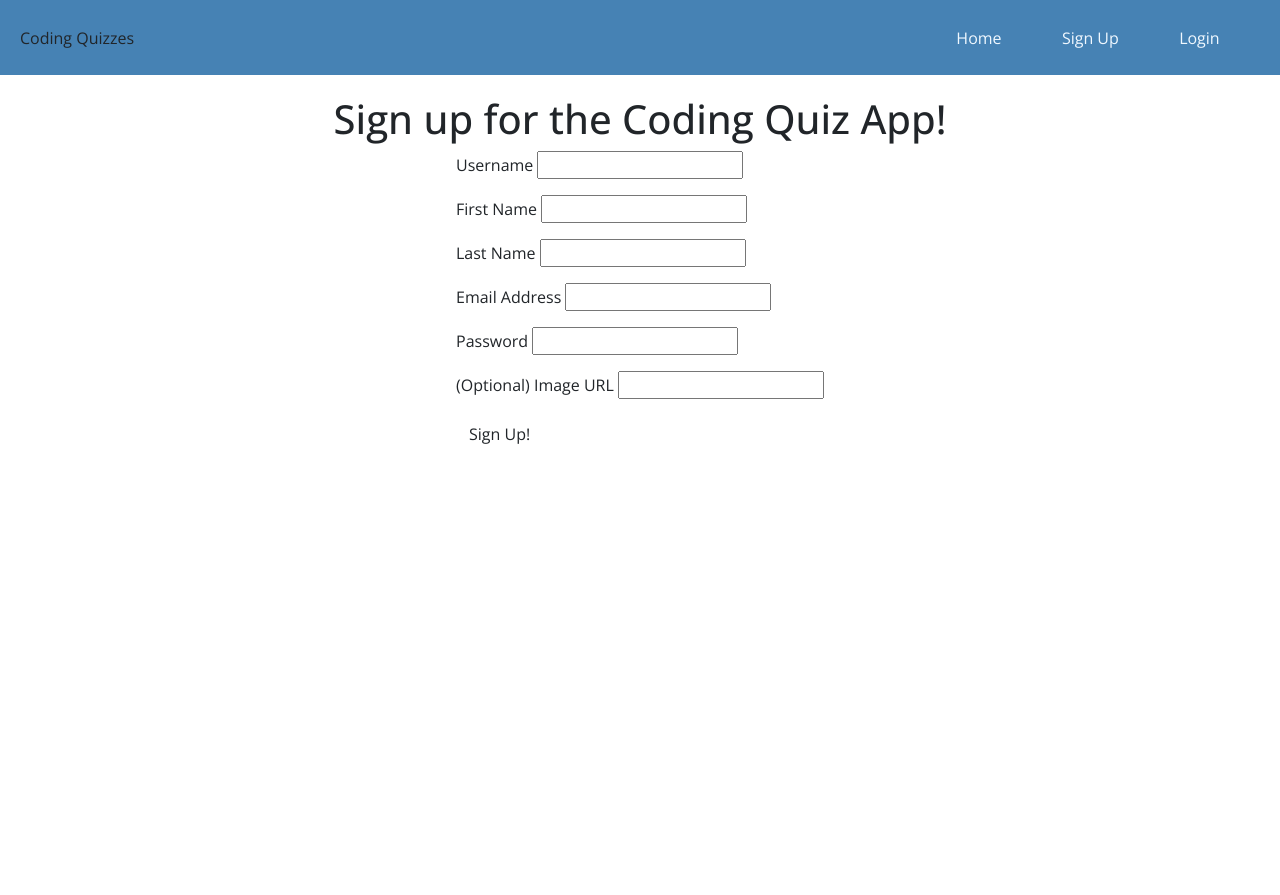
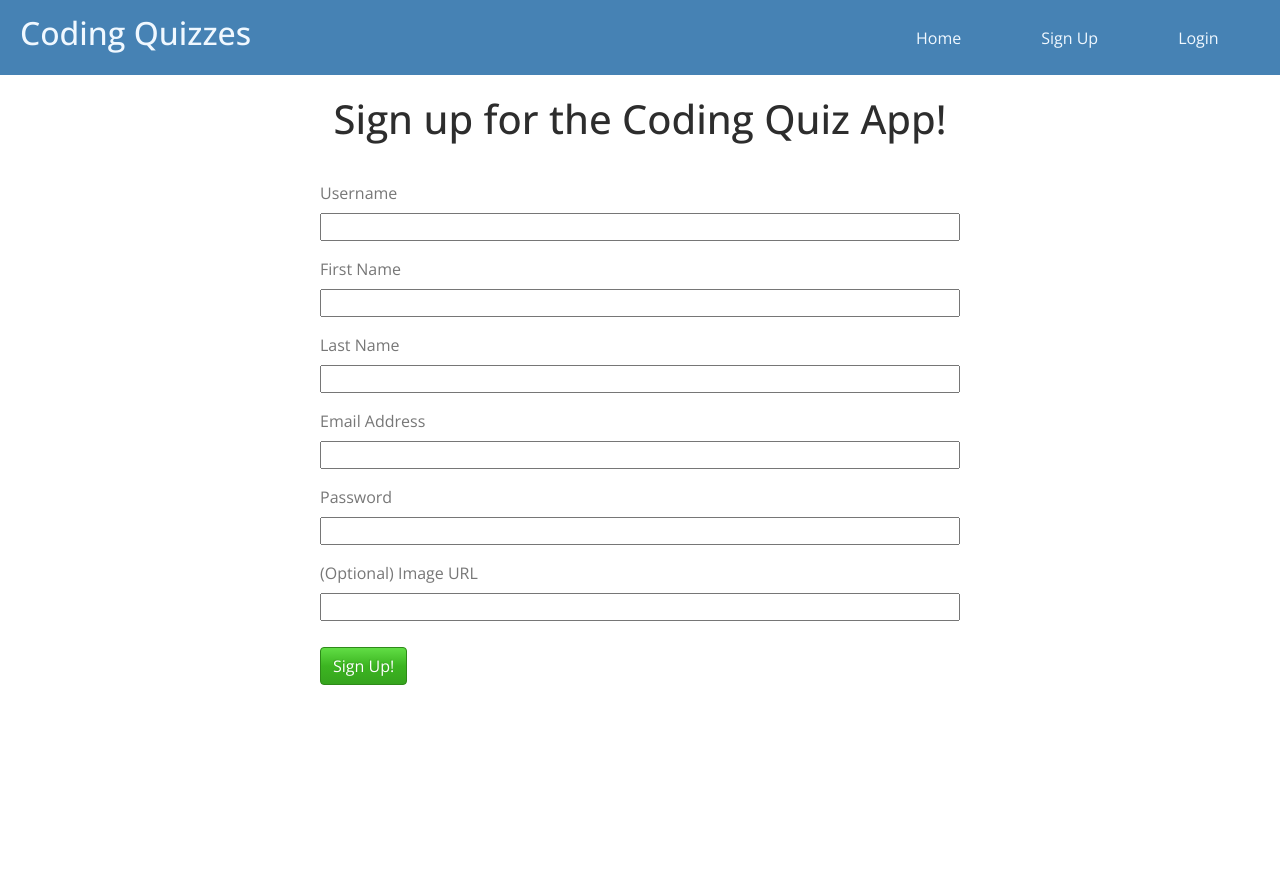
Before and after one commit to rnbrietzke10/coding-quiz-app, a Flask app: page /signup in a window 1280 px wide. Before the commit the page ends 444 px from the top, so only its background shows below. Run offline with Flask 2, Linux system fonts and the light colour scheme; some libraries are stand-ins or nearby versions.

Commit message:
update styling for navbar and buttons, add route for getting questions from the Quiz API

```diff
--- a/app.py
+++ b/app.py
@@ -1,9 +1,13 @@
 import os
+import json
+from os import environ
+import requests
 from flask import Flask, render_template, redirect, session, flash, g
 from sqlalchemy.exc import IntegrityError
 from flask_debugtoolbar import DebugToolbarExtension
 from models import connect_db, db, User
 from forms import SignUpForm, LoginForm
+
 
 app = Flask(__name__)
 
@@ -16,6 +20,7 @@ debug = DebugToolbarExtension(app)
 
 connect_db(app)
 
+API_KEY = environ.get('API_KEY')
 
 # Check if user in session
 @app.before_request
@@ -119,7 +124,7 @@ def user_home_page(id):
 
 @app.route('/users/dashboard/<int:id>')
 def user_dashboard(id):
-    """Route user to dashboard if logged in user is authenticated.
+    """Route user to dashboard if logged-in user is authenticated.
     If the user is not logged or trying to get to another user's dashboard redirect them to the home page
     """
     user = User.query.get_or_404(id)
@@ -127,3 +132,20 @@ def user_dashboard(id):
         return render_template("user_homepage.html", user=user)
 
     return redirect("/")
+
+
+@app.route('/quiz')
+def quiz_page():
+    """Get random quiz questions
+    res.content returns a byte string and then is converted into a python dictionary using json.loads()
+    """
+    headers = {
+        'X-Api-Key': API_KEY,
+    }
+    res = requests.get('https://quizapi.io/api/v1/questions', headers=headers)
+
+    res_json = res.content
+    print(type(res.content))
+    data = json.loads(res_json)
+
+    return render_template('quiz.html', data=data)
--- a/requirements.txt
+++ b/requirements.txt
@@ -1,17 +1,23 @@
 bcrypt==3.2.2
 blinker==1.5
+certifi==2022.6.15
 cffi==1.15.1
+charset-normalizer==2.1.0
 click==8.1.3
 Flask==2.1.3
 Flask-Bcrypt==1.0.1
 Flask-DebugToolbar==0.13.1
 Flask-SQLAlchemy==2.5.1
 Flask-WTF==1.0.1
+idna==3.3
 itsdangerous==2.1.2
 Jinja2==3.1.2
 MarkupSafe==2.1.1
+psycopg2-binary==2.9.3
 pycparser==2.21
 python-dotenv==0.20.0
+requests==2.28.1
 SQLAlchemy==1.4.39
+urllib3==1.26.11
 Werkzeug==2.2.0
 WTForms==3.0.1
--- a/static/app.css
+++ b/static/app.css
@@ -12,12 +12,14 @@
 }
 
 .content {
+    height: 100%;
     margin-top: 20px;
     display: flex;
     align-items: center;
     flex-direction: column;
 }
 
+/******************* Nav bar styling *******************/
 .outer-nav-container {
     display: flex;
     justify-content: space-between;
@@ -29,27 +31,57 @@
 .nav-heading-container {
     margin-left: 20px;
 }
+.nav-heading-container h2{
+    color: aliceblue;
+}
 
 .nav-links-container {
     display: flex;
     min-width: 30%;
-    justify-content: space-evenly;
     align-items: center;
 }
 
 .nav-links {
     text-decoration: none;
     color: aliceblue;
+    margin-right: 40px;
+    padding: 10px 20px;
+    border-radius: 10px;
+    transition: 0.5s;
 
 }
+
+.nav-links:hover {
+    background-color: aliceblue;
+    color: steelblue;
+    transition: 0.5s;
+    text-decoration: none;
+
+
+}
+
 
 #nav-profile-image {
     height: 50px;
     width: 50px;
 }
 
+/******************* Form Styling *******************/
+form {
+    margin-top: 30px;
+    width: 50%;
+}
 
-/*User profile styling*/
+.input-container{
+    display: flex;
+    flex-direction: column;
+}
+
+.btn {
+    margin-top: 10px;
+}
+
+/******************* User profile styling *******************/
 .user-profile-heading {
     margin-top: 20px;
     padding: 10px;
--- a/templates/_form.html
+++ b/templates/_form.html
@@ -1,6 +1,6 @@
 {{ form.hidden_tag()}} {% for field in form if field.widget.input_type !=
 'hidden' %}
-<p>
+<p class="input-container">
   {{ field.label }} {{field(class_="form-field")}} {% for error in field.errors
   %}
   <span class="form-error-msg">{{ error }}</span>
--- a/templates/base.html
+++ b/templates/base.html
@@ -4,10 +4,8 @@
     <meta charset="UTF-8"/>
     <meta http-equiv="X-UA-Compatible" content="IE=edge"/>
     <meta name="viewport" content="width=device-width, initial-scale=1.0"/>
-    <link
-            rel="stylesheet"
-            href="https://unpkg.com/bootstrap/dist/css/bootstrap.css"
-    />
+    <link rel="stylesheet" href="https://cdn.jsdelivr.net/npm/bootswatch@4.5.2/dist/spacelab/bootstrap.min.css"
+          integrity="sha384-F1AY0h4TrtJ8OCUQYOzhcFzUTxSOxuaaJ4BeagvyQL8N9mE4hrXjdDsNx249NpEc" crossorigin="anonymous">
     <script src="https://unpkg.com/jquery"></script>
     <script src="https://unpkg.com/popper"></script>
     <script src="https://unpkg.com/bootstrap"></script>
@@ -21,7 +19,9 @@
 <body>
 <div class="wrapper">
     <nav class="outer-nav-container">
-        <div class="nav-heading-container">Coding Quizzes</div>
+        <div class="nav-heading-container">
+            <h2>Coding Quizzes</h2>
+        </div>
 
         <div class="nav-links-container">
             <a href="/" class="nav-links">Home</a>
--- a/templates/signup_page.html
+++ b/templates/signup_page.html
@@ -4,6 +4,6 @@
 
 <form method="post">
   {% include "_form.html" %}
-  <button class="btn" type="submit">Sign Up!</button>
+  <button class="btn btn-success" type="submit">Sign Up!</button>
 </form>
 {% endblock %}
```
Also changed, not shown: templates/quiz.html (added, +15 -0 lines).
